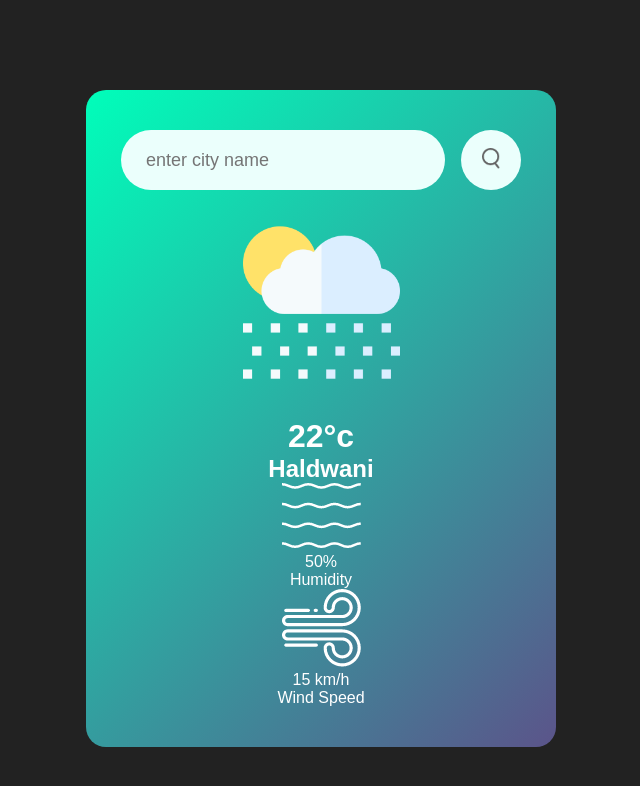
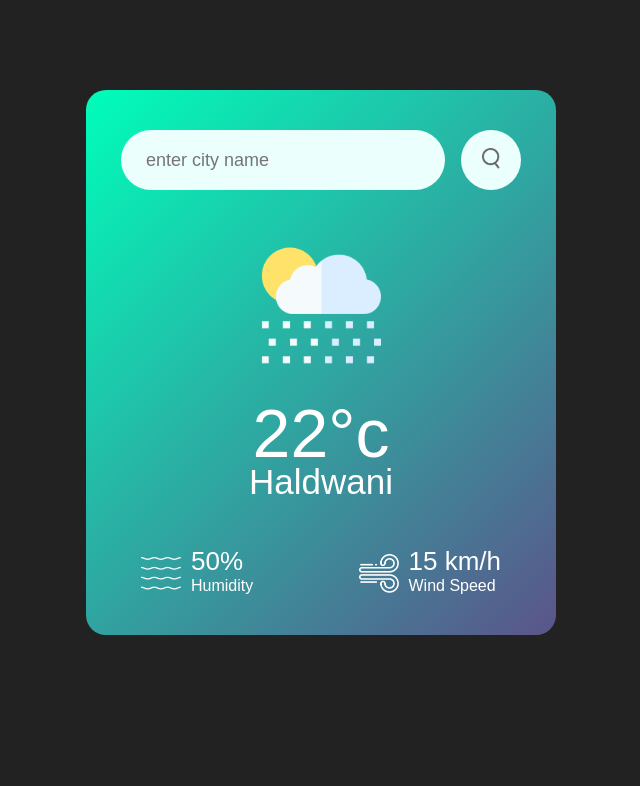
Before and after one commit to pankajdani511/WeatherApp, a plain HTML site: page index.html in a window 1280 px wide. Shown: the whole page, without its empty margins (319-959 px from the left). Drawn offline with Linux system fonts and the light colour scheme.

Commit message:
small update

```diff
--- a/style.css
+++ b/style.css
@@ -50,3 +50,38 @@
 .search button img{
     width: 18px;
 }
+
+.weather-icon{
+    width:170px;
+    margin-top:30px;
+}
+.weather h1{
+    font-size: 68px;
+    font-weight: 500;
+}
+.weather h2{
+    font-size: 35px;
+    font-weight: 350;
+    margin-top: -10px
+}
+.details{
+    display: flex;
+    align-items: center;
+    justify-content: space-between;
+    padding: 0 20px;
+    margin-top: 50px;
+}
+.col{
+    display: flex;
+    align-items: center;
+    text-align: left;
+
+}
+.col img{
+    width: 40px;
+    margin-right:10px;
+}
+.humidity,.wind{
+    font-size: 26px;
+    margin-top: -6px;
+}
```
